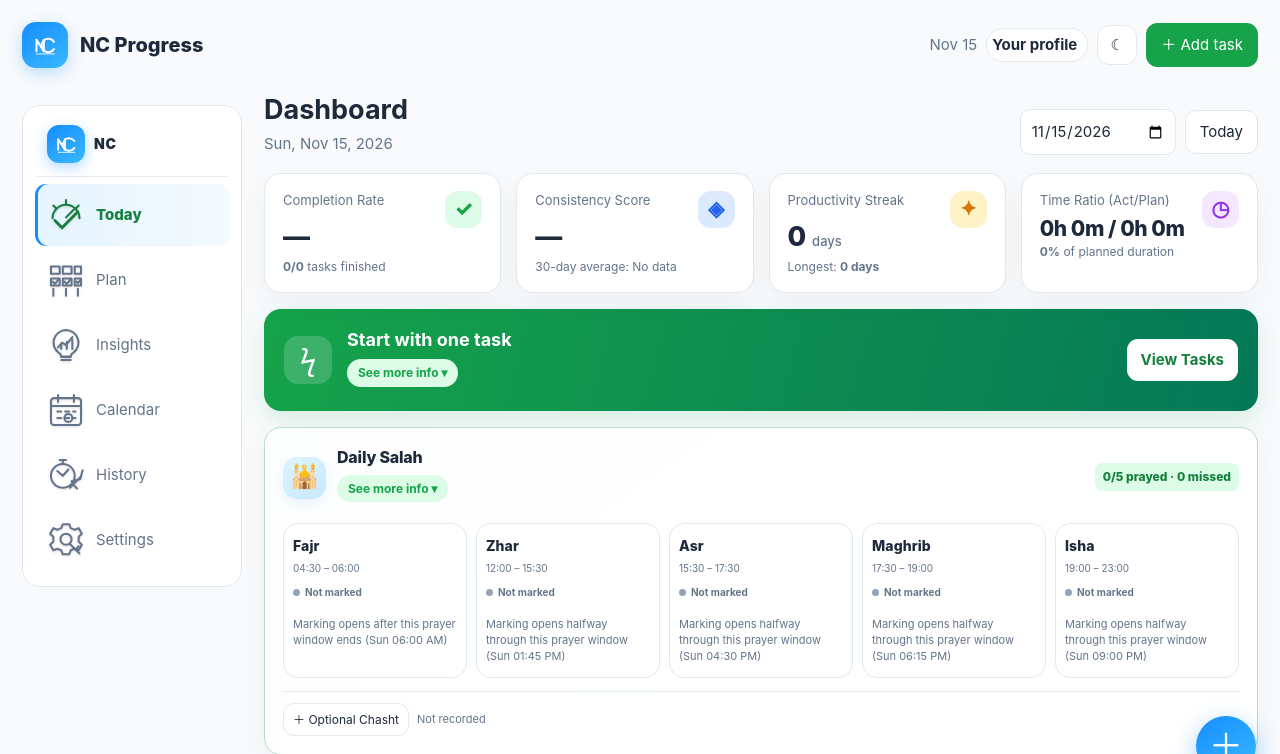
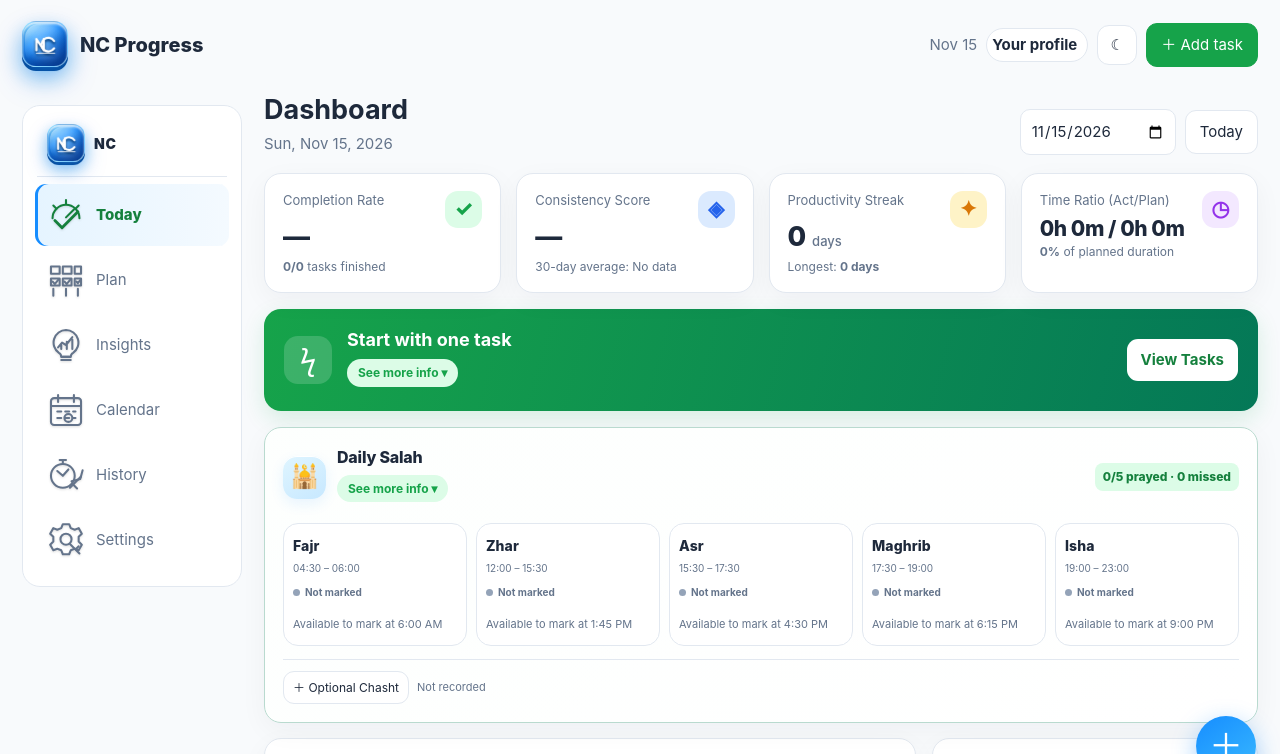
Before and after one commit to mdnafi-crypto/NC-daily-progress-tracker, a plain HTML site: page index.html in a window 1280 px wide. Shown: the top 754 px of the page. Drawn offline with Linux system fonts and the light colour scheme.

Commit message:
Add files via upload

```diff
--- a/index.html
+++ b/index.html
@@ -7,7 +7,7 @@
 <link rel="manifest" href="./manifest.webmanifest">
 <link rel="icon" type="image/png" sizes="192x192" href="./icon-192.png">
 <link rel="apple-touch-icon" href="./icon-192.png">
-<title>NC Progress App V8.1</title>
+<title>NC Progress App V8.3</title>
 <style>
 :root{--bg:#f8fafc;--panel:#fff;--text:#1e293b;--muted:#64748b;--line:#e2e8f0;--accent:#16a34a;--soft:#dcfce7;--green:#16a34a;--red:#ef4444;--amber:#eab308;--blue:#2563eb;--purple:#9333ea;--shadow:0 8px 28px #0f172a0b}
 [data-theme=dark]{--bg:#0f172a;--panel:#1e293b;--text:#f1f5f9;--muted:#94a3b8;--line:#334155;--accent:#22c55e;--soft:#14532d;--shadow:0 8px 28px #0003}
@@ -171,15 +171,59 @@ html,body{overscroll-behavior-y:contain}
 #ncPullRefresh .nc-pull-icon{display:inline-block;font-size:17px;line-height:1}
 #ncPullRefresh.ready .nc-pull-icon{transform:rotate(180deg)}
  .notification-highlight{outline:3px solid var(--accent);outline-offset:3px;box-shadow:0 0 0 6px color-mix(in srgb,var(--accent) 18%,transparent)}
-
-/* NC Progress V8.1 — opening identity color correction only. Preserve the existing intro animation and timing. */
+/* NC Progress V8.1+ — blue opening identity; animation and timing unchanged. */
 .splash-mark{background:linear-gradient(135deg,#168dff,#39b9ff)!important;box-shadow:0 15px 45px #168dff55!important;color:#fff!important}
 .splash-mark .splash-logo{stroke:#fff!important}
 .splash-name,.splash-name span{color:#087fe8!important}
 .splash-sub{color:#168dff!important}
+
+
+/* NC Progress V8.3 — premium dimensional in-app identity; restrained chart glow refined in V8.5.
+   The opening splash above is intentionally untouched. */
+.logo,.side-brand-mark{
+  position:relative;isolation:isolate;overflow:visible;
+  transform-style:preserve-3d;perspective:900px;
+  background:linear-gradient(145deg,#72d8ff 0%,#168dff 38%,#0754bd 72%,#073b91 100%);
+  border:1px solid #a8e7ff99;
+  box-shadow:0 8px 18px #087fe855,0 3px 0 #06428f,0 12px 26px #087fe833,inset 0 2px 2px #ffffffb8,inset 0 -5px 9px #002e7c77;
+  animation:ncLogoFloat 7s ease-in-out infinite;
+}
+.logo:before,.side-brand-mark:before{
+  content:"";position:absolute;inset:2px;border-radius:inherit;pointer-events:none;
+  background:linear-gradient(135deg,#ffffffa8 0%,#ffffff32 24%,transparent 48%,#002d7733 100%);
+  transform:translateZ(5px);z-index:0;
+}
+.logo:after,.side-brand-mark:after{
+  content:"";position:absolute;left:13%;right:13%;top:7%;height:30%;border-radius:50%;
+  background:linear-gradient(180deg,#ffffff8a,#ffffff00);filter:blur(5px);pointer-events:none;z-index:0;
+}
+.logo .nc-logo-svg,.side-brand-mark .nc-logo-svg{
+  position:relative;z-index:1;transform:translateZ(13px);
+  filter:drop-shadow(0 2px 1px #00336c) drop-shadow(0 0 5px #d9f5ffb0);
+  stroke-width:3.9;
+}
+.logo{box-shadow:0 9px 20px #087fe866,0 4px 0 #06428f,0 14px 30px #087fe844,inset 0 2px 2px #ffffffc7,inset 0 -5px 9px #002e7c77}
+.side-brand-mark{box-shadow:0 6px 14px #087fe866,0 3px 0 #06428f,0 10px 22px #087fe844,inset 0 2px 2px #ffffffc7,inset 0 -4px 8px #002e7c77}
+@keyframes ncLogoFloat{
+  0%,100%{transform:translateY(0) rotateX(0deg) rotateY(-5deg) rotateZ(-1deg)}
+  25%{transform:translateY(-2px) rotateX(5deg) rotateY(4deg) rotateZ(0deg)}
+  50%{transform:translateY(0) rotateX(0deg) rotateY(7deg) rotateZ(1deg)}
+  75%{transform:translateY(-1px) rotateX(-4deg) rotateY(-3deg) rotateZ(0deg)}
+}
+@keyframes ncLogoShine{0%,100%{opacity:.45;transform:translateX(-120%) rotate(18deg)}50%{opacity:.9;transform:translateX(120%) rotate(18deg)}}
+.logo,.side-brand-mark{will-change:transform}
+/* V8.5 — the light belongs inside the plotted strokes, not around the chart. */
+canvas.chart{filter:none;transition:none}
+.chart-wrap{position:relative;isolation:isolate}
+.chart-wrap:after{content:none!important}
+.card:has(canvas.chart){transition:border-color .25s ease}
+.card:has(canvas.chart):hover{border-color:var(--line);box-shadow:var(--shadow)}
+@media(max-width:700px){.logo{animation-duration:8s}.side-brand-mark{animation-duration:9s}}
+@media(prefers-reduced-motion:reduce){.logo,.side-brand-mark{animation:none!important}canvas.chart{transition:none}}
+
 </style>
 </head>
-<body><div id="ncPullRefresh" aria-live="polite"><span class="nc-pull-icon">↓</span><span class="nc-pull-label">Pull to refresh</span></div><!-- NC PROGRESS V8.1 | OPENING ANIMATION: logo, then NC PROGRESS, then BUILD BY AN-NAFI. NEVER REMOVE. -->
+<body><div id="ncPullRefresh" aria-live="polite"><span class="nc-pull-icon">↓</span><span class="nc-pull-label">Pull to refresh</span></div><!-- NC PROGRESS V8.5 | OPENING ANIMATION: logo, then NC PROGRESS, then BUILD BY AN-NAFI. NEVER REMOVE. -->
 <div id="splash" class="splash"><div class="splash-mark"><svg class="nc-logo-svg splash-logo" viewBox="0 0 48 48" aria-hidden="true"><path pathLength="1" d="M8 34V14l13 20V14"/><path pathLength="1" d="M39 17.5a12 12 0 1 0 0 13"/><path pathLength="1" d="M8 39h32" class="logo-baseline"/></svg></div><div class="splash-name">NC PROGRESS</div><div class="splash-sub">BUILD BY AN-NAFI</div></div><div class="app" id="mainApp" style="opacity:0">
 <header class="top"><div class="brand"><span class="logo" aria-label="NC Progress logo"><svg class="nc-logo-svg" viewBox="0 0 48 48" aria-hidden="true"><path d="M8 34V14l13 20V14"/><path d="M39 17.5a12 12 0 1 0 0 13"/><path d="M8 39h32" class="logo-baseline"/></svg></span> NC Progress</div><div class="top-actions"><span id="todayLabel" class="muted"></span><button class="profile-chip" id="profileShortcut" type="button" title="Open profile settings"><img id="headerAvatar" alt=""><span id="headerProfileName">Your profile</span></button><button class="iconbtn" id="themeBtn" title="Toggle theme">☾</button><button class="btn primary" id="quickAdd">＋ Add task</button></div></header>
 <div class="layout"><aside class="side">
@@ -313,12 +357,12 @@ if(ncSelC&&ncSelC!==c){ncSelC._sel=-1;ncSelC._draw&&ncSelC._draw(1)}ncSelC=c;can
 function drawBars(c,items){hook(c);c._sel=-1;c._dn=null;const {x,w,h}=canvasSetup(c),col=chartColors(),max=Math.max(1,...items.flatMap(i=>[i.planned,i.actual])),base=h-40,FH=base-30,slot=(w-48)/items.length,bw=Math.min(28,slot/2.7),dp=Math.min(7,bw/3),cat=c.id==='categoryChart',cx0=i=>36+slot*i+slot/2,bx0=(i,k)=>k?cx0(i)+1:cx0(i)-bw-dp-2,top=v=>base-Math.max(6,FH*v/max);
 c._ht=[];items.forEach((it,i)=>{const pc=it.planned?Math.round(it.actual/it.planned*100):0,nm=cat?it.label:'Day '+it.label;[0,1].forEach(k=>{const v=k?it.actual:it.planned,bx=bx0(i,k);c._ht.push({x:bx-(k?2:3),y:0,w:bw+dp+4,h:h,ax:bx+(bw+dp)/2,ay:top(v)-dp,col:k?'#16a34a':'#94a3b8',t:!(it.planned||it.actual)?`${nm}: nothing planned or recorded yet.`:cat?(k?`${nm} · Completed: ${it.actual} of ${it.planned} tasks (${pc}%)`:`${nm} · Planned: ${it.planned} task${it.planned===1?'':'s'}`):(k?`${nm} · Actually spent: ${mins(it.actual)}`+(it.planned?` (${pc}% of the plan)`:''):`${nm} · Planned: ${mins(it.planned)}`)})})});
 ncAnim(c,c._draw=p=>{x.clearRect(0,0,w,h);x.lineWidth=1;x.strokeStyle=col.line;for(let k=0;k<=3;k++){const y=base-FH*k/3;x.beginPath();x.moveTo(30,y);x.lineTo(w-8,y);x.stroke()}
-items.forEach((it,i)=>{[it.planned,it.actual].forEach((v,k)=>{const cl=k?['#86efac','#16a34a','#166534']:['#cbd5e1','#94a3b8','#64748b'],bx=bx0(i,k),bh=Math.max(0,FH*v/max*p),y=base-bh,sel=c._sel===i*2+k;x.globalAlpha=c._sel>=0&&!sel?.35:1;if(bh>=1){if(sel){x.shadowColor=cl[1];x.shadowBlur=14}x.fillStyle=cl[1];x.fillRect(bx,y,bw,bh);x.shadowBlur=0;x.fillStyle=cl[2];x.beginPath();x.moveTo(bx+bw,y);x.lineTo(bx+bw+dp,y-dp);x.lineTo(bx+bw+dp,base-dp);x.lineTo(bx+bw,base);x.fill();x.fillStyle=cl[0];x.beginPath();x.moveTo(bx,y);x.lineTo(bx+dp,y-dp);x.lineTo(bx+bw+dp,y-dp);x.lineTo(bx+bw,y);x.fill();if(sel){x.strokeStyle=col.text;x.lineWidth=2;x.strokeRect(bx-1,y-1,bw+2,bh+2);x.lineWidth=1}if(items.length<=8){x.fillStyle=col.text;x.font='bold 9px system-ui';x.textAlign='center';x.fillText(Math.round(v*Math.min(p,1)),bx+bw/2,y-dp-4)}}x.globalAlpha=1});x.fillStyle=(c._sel>>1)===i?col.text:col.muted;x.font=(c._sel>>1)===i?'bold 11px system-ui':'10px system-ui';x.textAlign='center';x.fillText(it.label,cx0(i),base+16)})})}
+items.forEach((it,i)=>{[it.planned,it.actual].forEach((v,k)=>{const cl=k?['#86efac','#16a34a','#166534']:['#cbd5e1','#94a3b8','#64748b'],bx=bx0(i,k),bh=Math.max(0,FH*v/max*p),y=base-bh,sel=c._sel===i*2+k;x.globalAlpha=c._sel>=0&&!sel?.35:1;if(bh>=1){if(sel){x.shadowColor=cl[1];x.shadowBlur=3}x.fillStyle=cl[1];x.fillRect(bx,y,bw,bh);x.shadowBlur=0;x.fillStyle=cl[2];x.beginPath();x.moveTo(bx+bw,y);x.lineTo(bx+bw+dp,y-dp);x.lineTo(bx+bw+dp,base-dp);x.lineTo(bx+bw,base);x.fill();x.fillStyle=cl[0];x.beginPath();x.moveTo(bx,y);x.lineTo(bx+dp,y-dp);x.lineTo(bx+bw+dp,y-dp);x.lineTo(bx+bw,y);x.fill();if(sel){x.strokeStyle=col.text;x.lineWidth=2;x.strokeRect(bx-1,y-1,bw+2,bh+2);x.lineWidth=1}if(items.length<=8){x.fillStyle=col.text;x.font='bold 9px system-ui';x.textAlign='center';x.fillText(Math.round(v*Math.min(p,1)),bx+bw/2,y-dp-4)}}x.globalAlpha=1});x.fillStyle=(c._sel>>1)===i?col.text:col.muted;x.font=(c._sel>>1)===i?'bold 11px system-ui':'10px system-ui';x.textAlign='center';x.fillText(it.label,cx0(i),base+16)})})}
 function drawLine(c,labels,values){hook(c);c._sel=-1;c._dn=null;const {x,w,h}=canvasSetup(c),L=34,R=w-14,T=18,B=h-38,col=chartColors(),tg=db.settings.target||80,n=values.length,px=i=>L+(R-L)*(n===1?.5:i/(n-1)),py=v=>B-(B-T)*Math.min(100,v)/100,pts=values.map((v,i)=>v===null?null:{x:px(i),y:py(v),v});
 c._ht=values.map((v,i)=>({ax:px(i),ay:(pts[i]?pts[i].y:B)-12,col:'#16a34a',x:px(i)-14,y:0,w:28,h:h,t:v===null?`${labels[i]}: no tasks that day.`:`${labels[i]}: you finished ${Math.round(v)}% of your tasks`+(v>=tg?` — you hit your ${tg}% target 🎯`:` — a bit under your ${tg}% target.`)}));
 ncAnim(c,c._draw=p=>{x.clearRect(0,0,w,h);for(let k=0;k<=4;k++){const y=T+(B-T)*k/4;x.strokeStyle=col.line;x.lineWidth=1;x.beginPath();x.moveTo(L,y);x.lineTo(R,y);x.stroke();x.fillStyle=col.muted;x.font='10px system-ui';x.textAlign='right';x.fillText(100-k*25+'%',L-6,y+3)}
 x.setLineDash([5,4]);x.strokeStyle='#f59e0b';x.beginPath();x.moveTo(L,py(tg));x.lineTo(R,py(tg));x.stroke();x.setLineDash([]);x.fillStyle='#f59e0b';x.textAlign='right';x.fillText('goal',R,py(tg)-4);
-x.save();x.beginPath();x.rect(0,0,L+(R-L)*p+6,h);x.clip();const path=dy=>{let s=false;x.beginPath();pts.forEach(q=>{if(!q){s=false;return}if(!s){x.moveTo(q.x,q.y+dy);s=true}else x.lineTo(q.x,q.y+dy)})};x.lineCap='round';x.lineJoin='round';x.lineWidth=7;x.strokeStyle='#14532d';path(6);x.stroke();x.lineWidth=4;x.strokeStyle='#22c55e';path(0);x.stroke();
+x.save();x.beginPath();x.rect(0,0,L+(R-L)*p+6,h);x.clip();const path=dy=>{let s=false;x.beginPath();pts.forEach(q=>{if(!q){s=false;return}if(!s){x.moveTo(q.x,q.y+dy);s=true}else x.lineTo(q.x,q.y+dy)})};x.lineCap='round';x.lineJoin='round';x.lineWidth=7;x.strokeStyle='#14532d';path(6);x.stroke();x.lineWidth=4;x.strokeStyle='#22c55e';path(0);x.stroke();/* A hairline highlight sits on the centre of the graph stroke: no outer halo. */x.lineWidth=1.15;x.strokeStyle='rgba(220,252,231,.48)';path(-.25);x.stroke();
 pts.forEach(q=>{if(!q)return;x.fillStyle='#0003';x.beginPath();x.ellipse(q.x,q.y+9,6,2.5,0,0,7);x.fill();const g=x.createRadialGradient(q.x-2,q.y-2,1,q.x,q.y,7);g.addColorStop(0,'#dcfce7');g.addColorStop(1,'#15803d');x.fillStyle=g;x.beginPath();x.arc(q.x,q.y,6,0,7);x.fill()});x.restore();if(c._sel>=0){const sx=px(c._sel),q=pts[c._sel];x.strokeStyle="#16a34a99";x.lineWidth=2;x.setLineDash([4,3]);x.beginPath();x.moveTo(sx,T);x.lineTo(sx,B);x.stroke();x.setLineDash([]);if(q){x.strokeStyle="#fff";x.lineWidth=4;x.beginPath();x.arc(q.x,q.y,10,0,7);x.stroke();x.strokeStyle="#16a34a";x.lineWidth=2.5;x.beginPath();x.arc(q.x,q.y,10,0,7);x.stroke();x.fillStyle=col.text;x.font="bold 11px system-ui";x.textAlign="center";x.fillText(Math.round(q.v)+"%",q.x,Math.max(12,q.y-16))}}
 x.fillStyle=col.muted;x.textAlign='center';const st=Math.max(1,Math.ceil(labels.length/7));labels.forEach((l,i)=>{if(i%st===0)x.fillText(l,px(i),h-13)});if(c._sel>=0){x.clearRect(px(c._sel)-22,h-26,44,16);x.fillStyle=col.text;x.font='bold 11px system-ui';x.fillText(labels[c._sel],px(c._sel),h-13)}},1100,false)}
 function drawDonut(c,vals){hook(c);c._sel=-1;c._ht=null;const {x,w,h}=canvasSetup(c),tot=vals.reduce((a,b)=>a+b,0),cx=w/2,cy=84,rx=Math.min(86,w/2-20),ry=rx*.52,k=.55,th=16,cl=[['#34d399','#047857'],['#fbbf24','#a16207'],['#f87171','#b91c1c']],nm=['Done','Pending','Missed'],inf=['tasks you finished','tasks still waiting','tasks you did not do'],col=chartColors(),segs=[];let a0=0;
@@ -474,7 +518,8 @@ function renderSalah(){
   const status=rec[n]===true?'prayed':rec[n]===false?'missed':(rec[n]||'none'),endAt=salahWindowEnd(n,date),unlockAt=salahMarkingOpens(n,date),available=unlockAt!==null&&now>=unlockAt;
   if(status==='prayed')prayed++;if(status==='missed')missed++;
   const w=db.salah[n]||{},label=status==='prayed'?'Prayed':status==='missed'?'Missed':'Not marked';
-  const actions=available?`<div class="salah-actions"><button class="salah-action pray ${status==='prayed'?'selected':''}" data-salah="${n}" data-salah-status="prayed" aria-pressed="${status==='prayed'}">✓ Prayed</button><button class="salah-action miss ${status==='missed'?'selected':''}" data-salah="${n}" data-salah-status="missed" aria-pressed="${status==='missed'}">✕ Missed</button></div>`:`<div class="salah-locked">${unlockAt===null?'Set both prayer start and deadline in Settings':`Marking opens ${['Dhuhr','Asr','Maghrib','Isha'].includes(n)?'halfway through this prayer window':'after this prayer window ends'} (${new Date(unlockAt).toLocaleString([], {weekday:'short',hour:'2-digit',minute:'2-digit'})})`}</div>`;
+  const unlockTime=unlockAt===null?'':new Date(unlockAt).toLocaleTimeString([], {hour:'numeric',minute:'2-digit'});
+  const actions=available?`<div class="salah-actions"><button class="salah-action pray ${status==='prayed'?'selected':''}" data-salah="${n}" data-salah-status="prayed" aria-pressed="${status==='prayed'}">✓ Prayed</button><button class="salah-action miss ${status==='missed'?'selected':''}" data-salah="${n}" data-salah-status="missed" aria-pressed="${status==='missed'}">✕ Missed</button></div>`:`<div class="salah-locked">${unlockAt===null?'Set prayer times in Settings':`Available to mark at ${unlockTime}`}</div>`;
   return `<div class="salah-item ${status==='prayed'?'prayed':status==='missed'?'missed':''}"><b>${n==='Dhuhr'?'Zhar':n}</b><small>${w.start||'--:--'} – ${w.end||'--:--'}</small><div class="salah-state"><i class="salah-state-dot"></i>${label}</div>${actions}</div>`;
  }).join('');
  $('salahSummary').textContent=`${prayed}/5 prayed · ${missed} missed`;
```
Also changed, not shown: README.txt.
